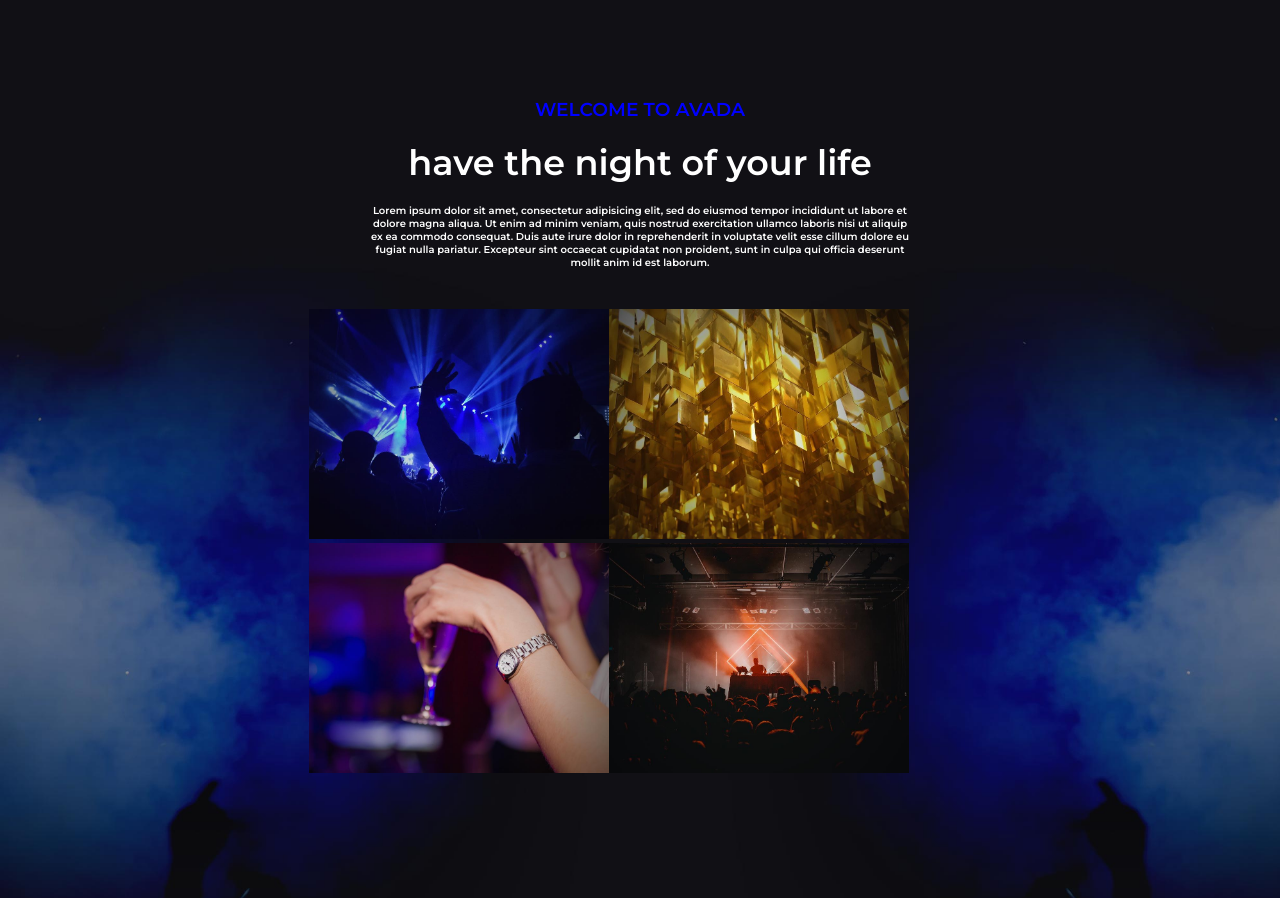
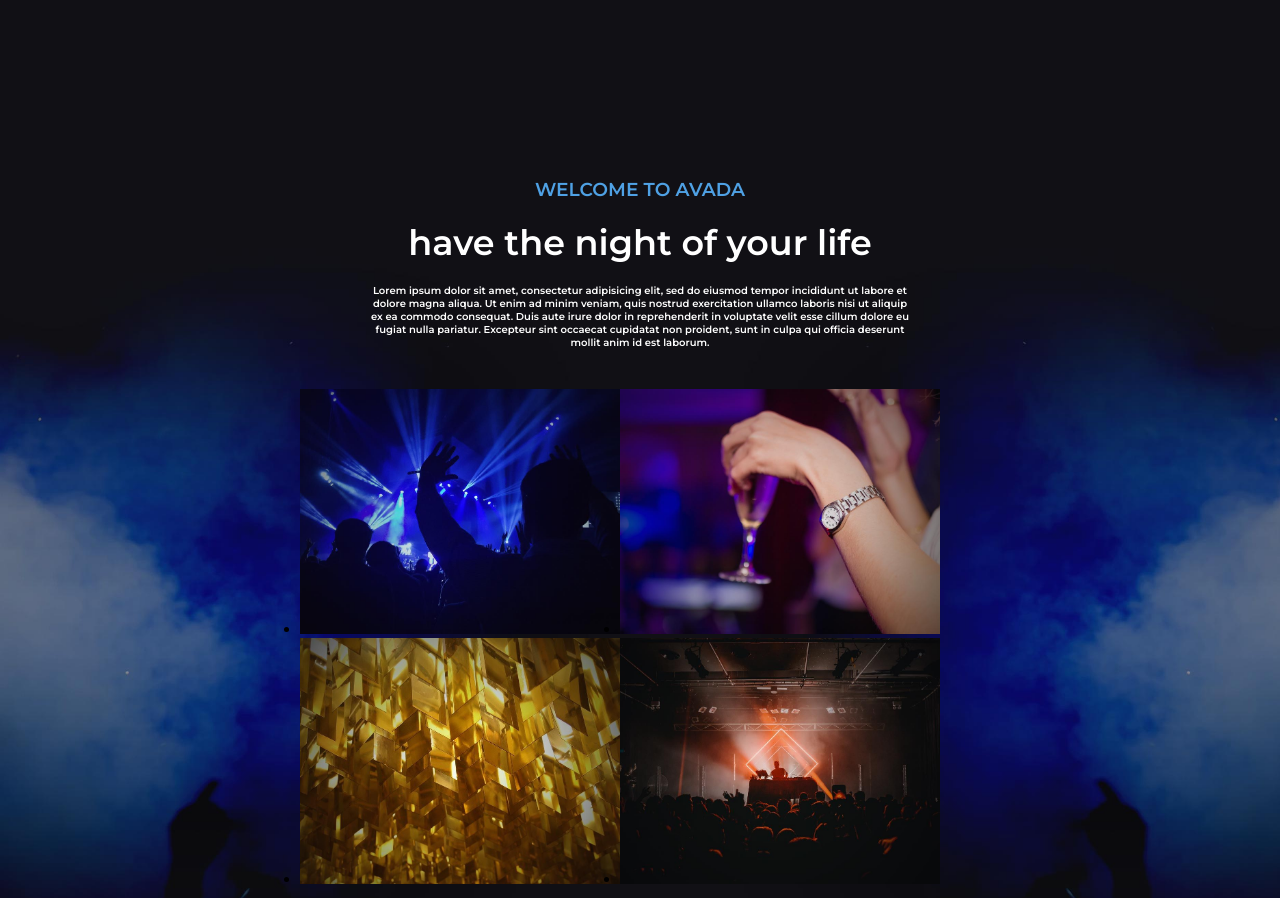
Before and after one commit to andreainzaghi/proj-html-vuejs, a website: page index.html in a window 1280 px wide. Shown: the part 882-1780 px from the top of the page. Drawn offline with nearby package versions, Linux system fonts and the light colour scheme.

Commit message:
risistemazione 4 immagini main

```diff
--- a/index.html
+++ b/index.html
@@ -55,13 +55,10 @@
           <p>Lorem ipsum dolor sit amet, consectetur adipisicing elit, sed do eiusmod tempor incididunt ut labore et dolore magna aliqua. Ut enim ad minim veniam, quis nostrud exercitation ullamco laboris nisi ut aliquip ex ea commodo consequat. Duis aute irure dolor in reprehenderit in voluptate velit esse cillum dolore eu fugiat nulla pariatur. Excepteur sint occaecat cupidatat non proident, sunt in culpa qui officia deserunt mollit anim id est laborum.</p>
         </div>
         <div class="quattro-immagini">
-          <div class="due-immagini">
-            <img src="img/1.jpg" alt="">
-            <img src="img/2.jpg" alt="">
-          </div>
-          <div class="due-immagini">
-            <img src="img/3.jpg" alt="">
-            <img src="img/4.jpg" alt="">
+          <div class="due-immagini" v-for="item in fotoUno">
+            <ul>
+              <li>  <img :src="item" alt=""></li>
+            </ul>
           </div>
         </div>
       </div>
--- a/js/script.js
+++ b/js/script.js
@@ -3,7 +3,9 @@ new Vue({
   el: '#root',
   data: {
     listNav:['HOME','THE CLUB','EVENTS'],
-    listNavbar:['JOBS','NEWS','CONTACT US']
+    listNavbar:['JOBS','NEWS','CONTACT US'],
+    fotoUno:['img/1.jpg','img/2.jpg','img/3.jpg','img/4.jpg'],
+
   },
  computed: { },
  methods:{
--- a/src/app.scss
+++ b/src/app.scss
@@ -172,8 +172,8 @@ main{
         @include font;
       margin:auto;
       h3{
-
-        color:blue;
+        margin-top: 80px;
+        color:#4FA1E4;
       }
       h2{
         font-size: 35px;
@@ -187,14 +187,15 @@ main{
   }
   .quattro-immagini{
     display: flex;
+    flex-wrap: wrap;
     margin-top:40px;
-    margin-left:209px;
-    width:600px;
+    margin-left:200px;
+    width:640px;
     .due-immagini{
-        width:300px;
+        width:320px;
 
       img{
-        width:300px;
+        width:320px;
       }
     }
   }
```
Also changed, not shown: dist/app.css.
